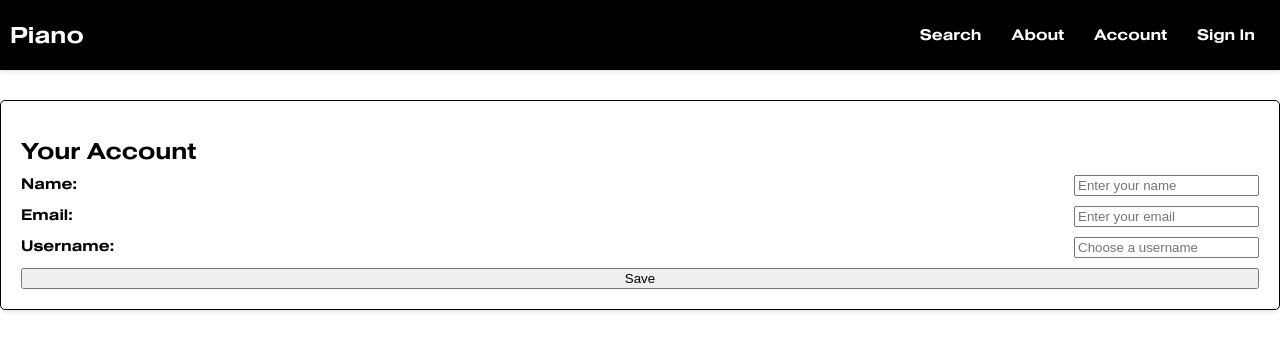
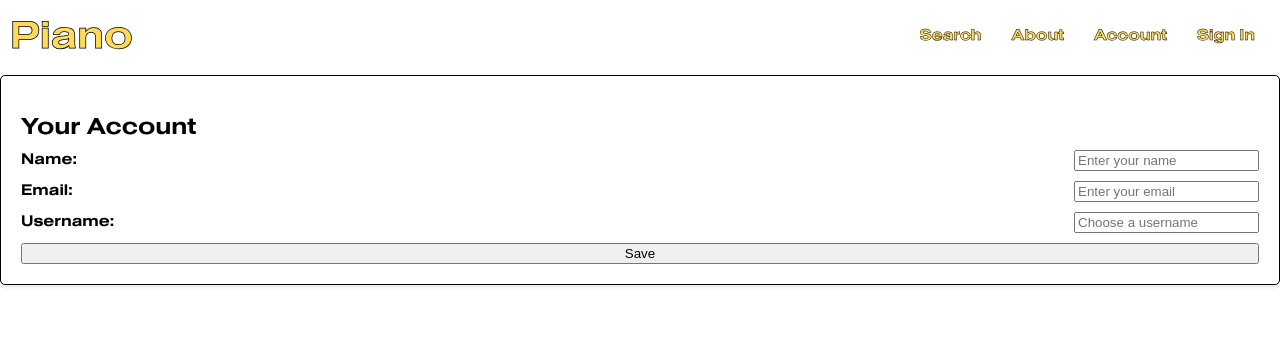
Before and after one commit to pierknows1/Capstone-Brutal-Piano, a React (Create React App) app: page /Account in a window 1280 px wide. Shown: the top 350 px of the page. Built offline with nearby package versions, Linux system fonts and the light colour scheme; no server answers.

Commit message:
small ui changes

```diff
--- a/src/Navbar.css
+++ b/src/Navbar.css
@@ -1,6 +1,6 @@
 .navLayout {
   background-color: black;
-  color: white;
+  color: whitesmoke;
 }
 
 body {
@@ -14,8 +14,7 @@ body {
 }
 
 .navbar {
-  background-color: black;
-  box-shadow: 0 2px 4px rgba(0, 0, 0, 0.1);
+  background-color: transparent;
   position: fixed;
   width: 100vw;
   top: 0;
@@ -32,9 +31,10 @@ body {
 
 .site-title {
   text-decoration: none;
-  color: white; /* Set the text color to white */
-  font-size: 1.5rem;
+  color: #ffdb58;
+  font-size: 2.5rem;
   font-weight: bold;
+  -webkit-text-stroke: .75px black;
 }
 
 .navBar-nav {
@@ -48,5 +48,6 @@ body {
 
 .navBar-Item a {
   text-decoration: none;
-  color: white;
+  color: #ffdb58;
+  -webkit-text-stroke: .5px black;
 }
--- a/src/pages/Account.css
+++ b/src/pages/Account.css
@@ -6,7 +6,7 @@
     border: 1px solid #000;
     border-radius: 5px;
     box-shadow: 0 2px 4px rgba(0, 0, 0, 0.1);
-    margin-top: 100px;
+    margin-top: 75px;
   }
 
   .account-title {
--- a/src/pages/LandingPage.js
+++ b/src/pages/LandingPage.js
@@ -1,13 +1,11 @@
 import React from 'react';
 import './LandingPage.css';
-import { SignInButton } from './Signin';
 
 const LandingPage = () => {
   return (
     <div className="landing-container">
       <h1 className="landing-header">Piano</h1>
       <p className="landing-par">Log in and start exploring.</p>
-      <SignInButton redirectTo="/Account" />
     </div>
   );
 };
```
